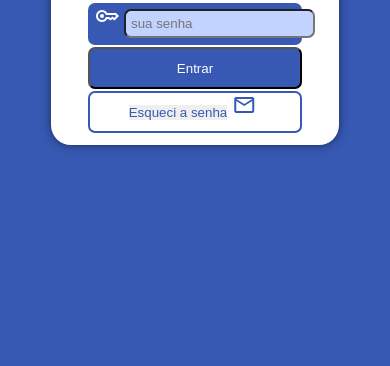
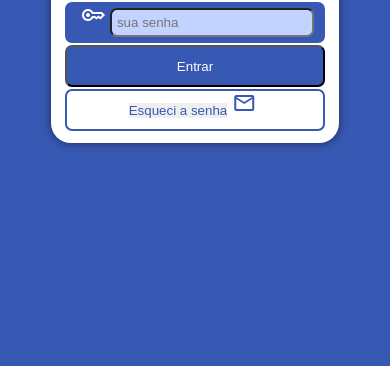
Before and after one commit to Showza/projeto-login, a plain HTML site: page index.html in a window 390 px wide. Shown: the part 478-844 px from the top of the page. Drawn offline with nearby package versions, Linux system fonts and the light colour scheme.

Commit message:
Mobile ajuste de responsividade
Ajustado o CSS para que os inputs e botões não ultrapassem o main

```diff
--- a/estilos/style.css
+++ b/estilos/style.css
@@ -58,8 +58,9 @@ div {
     border-radius: 7px;
     padding: 1px 2px;
     margin: 2px;
-    width: 214px;
-    height: 42px;
+    /*width: 214px;
+    height: 42px;*/
+    width: 90%;
 }
 
 #iconeLogin, #iconeKey, #iconeMail{
@@ -75,6 +76,7 @@ div {
     display: inline-block;
     align-items: center;
     border-radius: 7px;
+    width: 80%;
 }
 
 #entrar{
@@ -82,7 +84,7 @@ div {
     display: block;
     margin: auto;
     border-radius: 7px;
-    width: 214px;
+    width: 90%;
     height: 42px;
     color: white;
 }
@@ -91,7 +93,7 @@ div {
     color: #3758b3;
     border: 2px solid #3758b3;
     border-radius: 7px;
-    width: 214px;
+    width: 90%;
     height: 42px;
     margin: 2px;
     display: inline-block;
```
